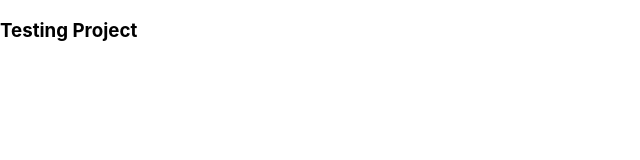
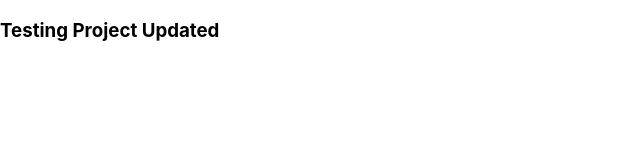
Before and after one commit to SearchGetIndia/searchgetindia_live, a Next.js app: page / in a window 1280 px wide. Shown: the top 160 px of the page, without its empty margins (0-640 px from the left). Built offline with nearby package versions, Linux system fonts and the light colour scheme.

Commit message:
new changes list

```diff
--- a/pages/index.js
+++ b/pages/index.js
@@ -5,7 +5,7 @@ import styles from '../styles/Home.module.css'
 export default function Home() {
   return (
   <>
-  <h3>Testing Project</h3>
+  <h3>Testing Project Updated</h3>
   </>
   )
 }
```
